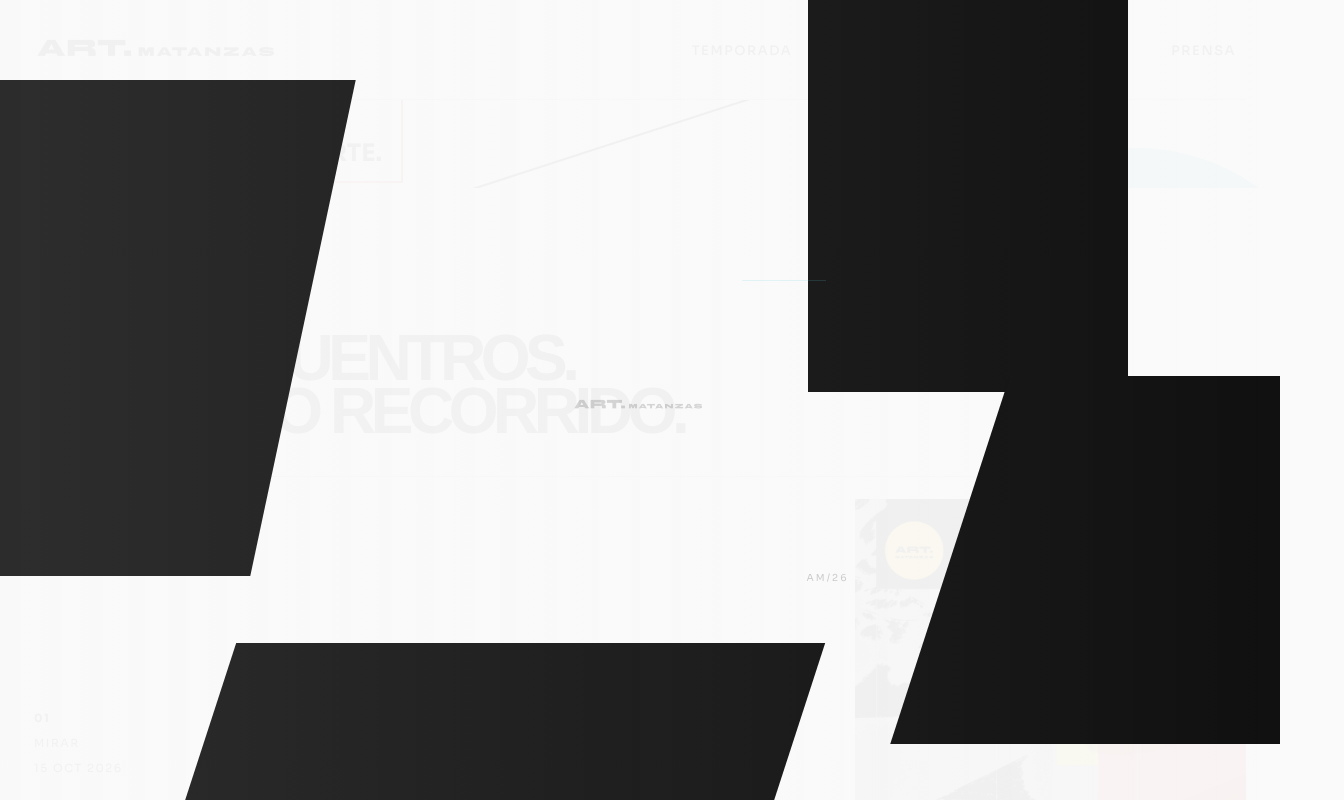
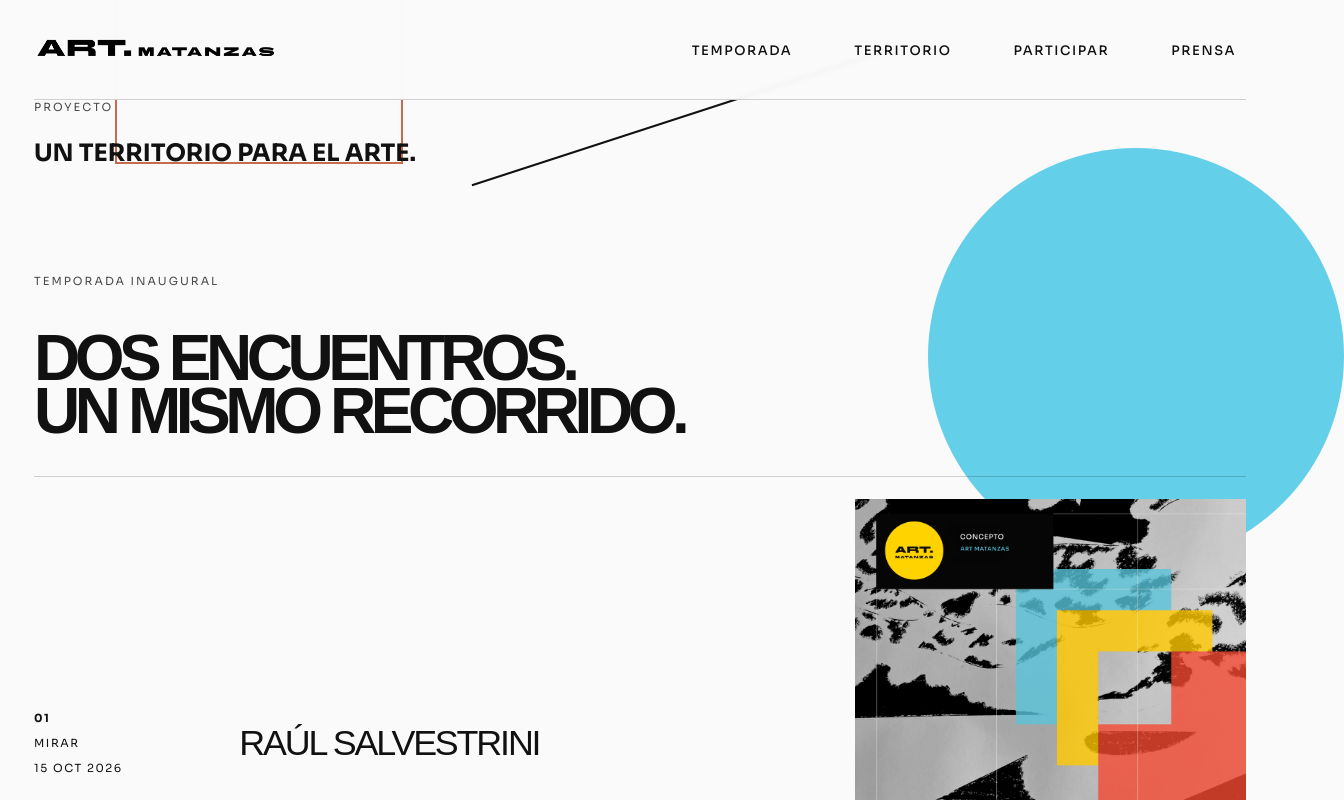
Before and after one commit to BVALLEJO86/ARTMATANZAS, a React (Vite) app: page / in a window 1280 px wide. Shown: the top 800 px of the page, 1344 px wide, since content can reach past the window. Built offline with nearby package versions, Linux system fonts and the light colour scheme; the HTML template or start-up script is replaced by a standard one.

Commit message:
Ajusta portada y elimina geometría rota

```diff
--- a/src/App.jsx
+++ b/src/App.jsx
@@ -9,17 +9,6 @@ export default function App() {
   useEffect(() => {
     const reducedMotion = window.matchMedia('(prefers-reduced-motion: reduce)')
     const pointerFine = window.matchMedia('(pointer: fine)')
-    const intro = document.querySelector('.architectural-intro')
-
-    const updateIntroProgress = () => {
-      if (!intro) {
-        return
-      }
-
-      const maxScroll = window.innerHeight * 0.9
-      const progress = Math.min(1, Math.max(0, window.scrollY / maxScroll))
-      intro.style.setProperty('--intro-progress', progress.toFixed(3))
-    }
 
     const sections = document.querySelectorAll('.section-shell')
 
@@ -130,10 +119,7 @@ export default function App() {
     document.body.classList.add('has-custom-cursor')
     document.addEventListener('pointermove', handlePointerMove)
     document.addEventListener('scroll', handleScroll, { passive: true })
-    document.addEventListener('scroll', updateIntroProgress, { passive: true })
-    window.addEventListener('resize', updateIntroProgress)
     handleScroll()
-    updateIntroProgress()
     animateCursor()
 
     return () => {
@@ -141,27 +127,11 @@ export default function App() {
       document.body.classList.remove('has-custom-cursor')
       document.removeEventListener('pointermove', handlePointerMove)
       document.removeEventListener('scroll', handleScroll)
-      document.removeEventListener('scroll', updateIntroProgress)
-      window.removeEventListener('resize', updateIntroProgress)
     }
   }, [])
 
   return (
     <div className="page-shell">
-      <div className="architectural-intro" aria-hidden="true">
-        <div className="architectural-planes">
-          <span className="architectural-panel panel-one" />
-          <span className="architectural-panel panel-two" />
-          <span className="architectural-panel panel-three" />
-          <span className="architectural-panel panel-four" />
-          <div className="architectural-logo-wrap">
-            <img src={brandLogo} alt="ART MATANZAS" className="architectural-logo" />
-          </div>
-          <span className="architectural-accent" />
-          <span className="architectural-signature">AM/26</span>
-        </div>
-      </div>
-
       <div id="custom-cursor" className="custom-cursor" aria-hidden="true" />
       <Header />
 
--- a/src/index.css
+++ b/src/index.css
@@ -92,110 +92,6 @@ html {
   position: relative;
   background: var(--bg);
   color: var(--text);
-}
-
-.architectural-intro {
-  --intro-progress: 0;
-  position: fixed;
-  inset: 0;
-  z-index: 1200;
-  pointer-events: none;
-  background: rgba(250, 250, 250, 0.96);
-  opacity: calc(1 - (var(--intro-progress) * 1.25));
-  visibility: visible;
-  transition: opacity 0.28s ease, visibility 0.28s ease;
-}
-
-.architectural-intro::after {
-  content: '';
-  position: absolute;
-  inset: 0;
-  background: linear-gradient(to right, rgba(250, 250, 250, 0.12), rgba(250, 250, 250, 0));
-}
-
-.architectural-planes {
-  position: absolute;
-  inset: 0;
-  overflow: hidden;
-}
-
-.architectural-panel {
-  position: absolute;
-  background: var(--black);
-  box-shadow: none;
-}
-
-.panel-one {
-  left: -8%;
-  top: 10%;
-  width: 34%;
-  height: 62%;
-  transform: translate3d(calc(-30px * (1 - var(--intro-progress))), 0, 0) skewX(-12deg);
-}
-
-.panel-two {
-  right: 15%;
-  top: 0;
-  width: 25%;
-  height: 54%;
-  transform: translate3d(calc(40px * (1 - var(--intro-progress))), calc(-40px * (1 - var(--intro-progress))), 0);
-}
-
-.panel-three {
-  right: 0;
-  bottom: 7%;
-  width: 32%;
-  height: 46%;
-  transform: translate3d(calc(80px * (1 - var(--intro-progress))), 0, 0) skewX(-18deg);
-}
-
-.panel-four {
-  left: 18%;
-  bottom: 0;
-  width: 46%;
-  height: 24%;
-  transform: translate3d(calc(-25px * (1 - var(--intro-progress))), calc(35px * (1 - var(--intro-progress))), 0) skewX(-18deg);
-}
-
-.architectural-logo-wrap {
-  position: absolute;
-  left: 50%;
-  top: 50%;
-  width: min(48vw, 720px);
-  transform: translate(-50%, -50%) scale(calc(0.22 + (var(--intro-progress) * 1.6))) translateY(calc((1 - var(--intro-progress)) * 24px));
-  opacity: calc(0.15 + (var(--intro-progress) * 1.1));
-  filter: brightness(0) saturate(100%);
-  z-index: 2;
-}
-
-.architectural-logo {
-  width: 100%;
-  height: auto;
-  display: block;
-}
-
-.architectural-accent {
-  position: absolute;
-  left: 58%;
-  top: 35%;
-  width: 84px;
-  height: 1px;
-  background: #64CFE8;
-  opacity: calc(0.16 + (var(--intro-progress) * 0.9));
-  z-index: 3;
-}
-
-.architectural-signature {
-  position: absolute;
-  left: 63%;
-  bottom: 27%;
-  font-size: 0.6rem;
-  letter-spacing: 0.22em;
-  text-transform: uppercase;
-  color: var(--black);
-  font-family: var(--font-body);
-  z-index: 3;
-  opacity: calc(0.2 + (var(--intro-progress) * 0.9));
 }
 
 .editorial-page {
@@ -610,7 +506,7 @@ html {
 
 .hero {
   position: relative;
-  overflow: hidden;
+  overflow: visible;
   background: var(--bg);
 }
 
@@ -660,6 +556,9 @@ html {
 .hero-inner {
   position: relative;
   z-index: 1;
+  width: min(100%, 1460px);
+  margin: 0 auto;
+  padding: 0 34px;
   transition: transform 0.12s linear;
 }
 
```
